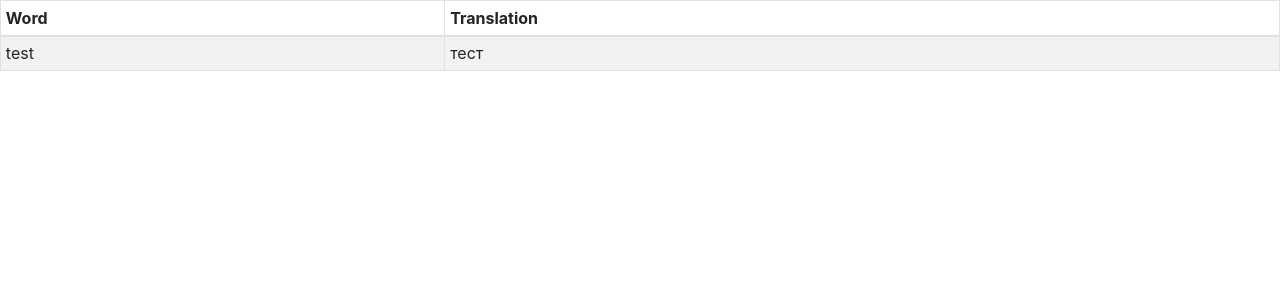
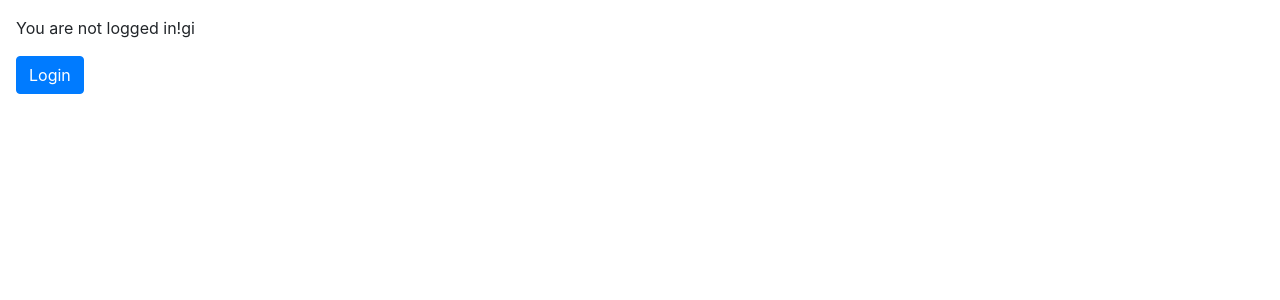
Before and after one commit to smirnovalina/dictionary, a Django app: page /words/ in a window 1280 px wide. Shown: the top 300 px of the page. Run offline with Django 3.2, Linux system fonts and the light colour scheme; data comes from the database, SQL or seed files in the repository; both versions use the stored data as it was after the commit; some libraries are stand-ins or nearby versions.

Commit message:
Added login to app

```diff
--- a/dictionary/settings.py
+++ b/dictionary/settings.py
@@ -120,3 +120,4 @@ USE_TZ = True
 # https://docs.djangoproject.com/en/2.0/howto/static-files/
 
 STATIC_URL = '/static/'
+LOGIN_REDIRECT_URL = '/words/'
--- a/dictionary/urls.py
+++ b/dictionary/urls.py
@@ -20,5 +20,5 @@ from django.conf.urls import url, include
 urlpatterns = [
     path('admin/', admin.site.urls),
     url(r'^', include('words.urls')),
-    url(r'^api-auth/', include('rest_framework.urls')),
+    url(r'^auth/', include('rest_framework.urls')),
 ]
--- /dev/null
+++ b/words/static/words/style.css
@@ -0,0 +1,3 @@
+#login_div {
+    margin: 1em;
+}
--- a/words/templates/words/index.html
+++ b/words/templates/words/index.html
@@ -3,18 +3,19 @@
 <head>
   <meta charset="UTF-8">
   <meta name="viewport" content="width=device-width, initial-scale=1, shrink-to-fit=no">
-
   <!-- Bootstrap CSS -->
   <link rel="stylesheet" href="https://maxcdn.bootstrapcdn.com/bootstrap/4.0.0/css/bootstrap.min.css" integrity="sha384-Gn5384xqQ1aoWXA+058RXPxPg6fy4IWvTNh0E263XmFcJlSAwiGgFAW/dAiS6JXm" crossorigin="anonymous">
-  <title>Words</title>
-</head>
-<body>
   <!-- Optional JavaScript -->
   <!-- jQuery first, then Popper.js, then Bootstrap JS -->
   <script src="https://code.jquery.com/jquery-3.2.1.slim.min.js" integrity="sha384-KJ3o2DKtIkvYIK3UENzmM7KCkRr/rE9/Qpg6aAZGJwFDMVNA/GpGFF93hXpG5KkN" crossorigin="anonymous"></script>
   <script src="https://cdnjs.cloudflare.com/ajax/libs/popper.js/1.12.9/umd/popper.min.js" integrity="sha384-ApNbgh9B+Y1QKtv3Rn7W3mgPxhU9K/ScQsAP7hUibX39j7fakFPskvXusvfa0b4Q" crossorigin="anonymous"></script>
   <script src="https://maxcdn.bootstrapcdn.com/bootstrap/4.0.0/js/bootstrap.min.js" integrity="sha384-JZR6Spejh4U02d8jOt6vLEHfe/JQGiRRSQQxSfFWpi1MquVdAyjUar5+76PVCmYl" crossorigin="anonymous"></script>
-
+  {% load static %}
+  <link rel="stylesheet" type="text/css" href="{% static "words/style.css" %}">
+  <title>Words</title>
+</head>
+<body>
+  {% if user.is_authenticated %}
     <table class="table table-striped table-bordered table-hover table-sm">
       <thead>
         <tr>
@@ -31,5 +32,11 @@
         {% endfor %}
       </tbody>
     </table>
+  {% else %}
+    <div id="login_div">
+      <p>You are not logged in!gi</p>
+      <a class="btn btn-primary" href="/auth/login/" role="button">Login</a>
+    </div>
+  {% endif %}
 </body>
 </html>
```
Also changed, not shown: db.sqlite3, words/serializers.py (line endings or trailing spaces). Lines whose indentation alone changed are shown as unchanged.
